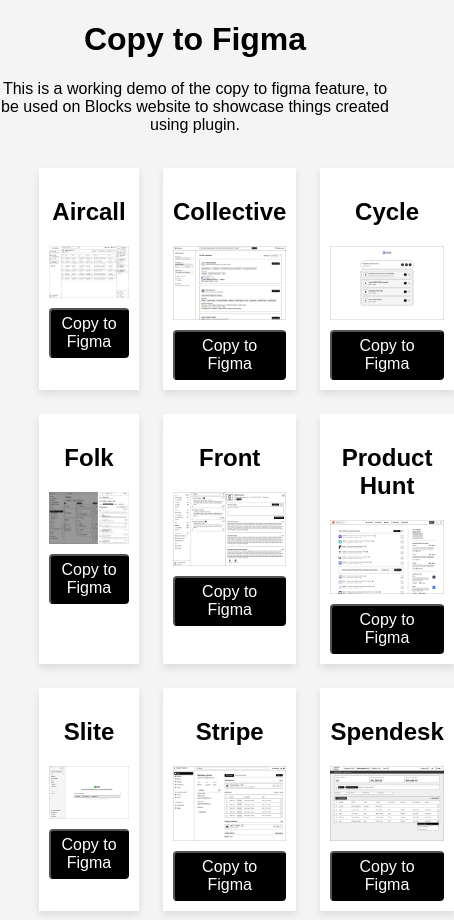
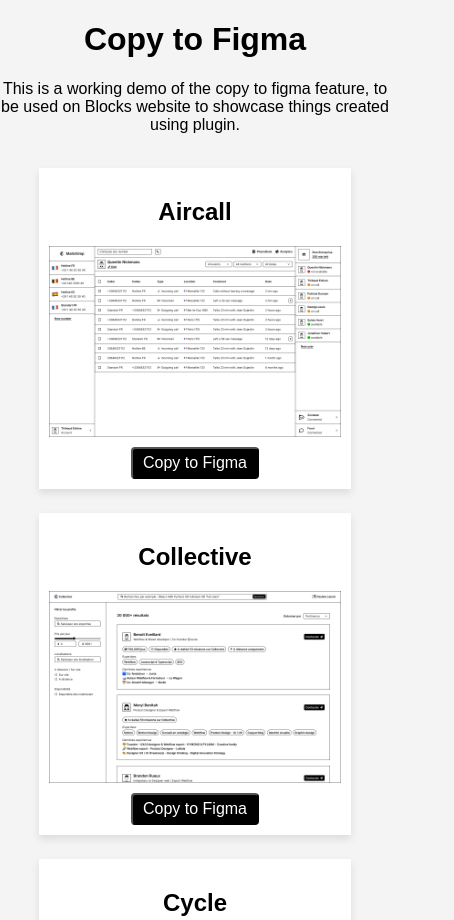
Before and after one commit to gregcha/copy-to-figma, a plain HTML site: page index.html in a window 390 px wide. Shown: the top 920 px of the page, 454 px wide, since content can reach past the window. Drawn offline with Linux system fonts and the light colour scheme.

Commit message:
improve responsivness

```diff
--- a/index.html
+++ b/index.html
@@ -10,6 +10,7 @@
             background: #f4f4f4;
             font-family: Arial, sans-serif;
             text-align: center;
+            padding-bottom: 20px;
         }
         .grid {
             display: flex;
@@ -18,9 +19,10 @@
         }
         .grid-container {
             display: grid;
-            grid-template-columns: repeat(3, 1fr);
             gap: 24px;
             width: 80%;
+            margin: 0 auto;
+            grid-template-columns: repeat(auto-fill, minmax(250px, 1fr));
         }
         .grid-item {
             display: flex;
@@ -30,8 +32,15 @@
             padding: 10px;
             box-shadow: 0 4px 8px rgba(0,0,0,0.1);
         }
+        /* Large screens: fix columns to three */
+        @media (min-width: 768px) {  /* Adjust the 768px breakpoint to where you see fit */
+            .grid-container {
+                grid-template-columns: repeat(3, 1fr);
+            }
+        }
         .preview {
             width: 100%;
+            height: auto;
         }
         .copy-button {
             margin-top: 10px;
```
